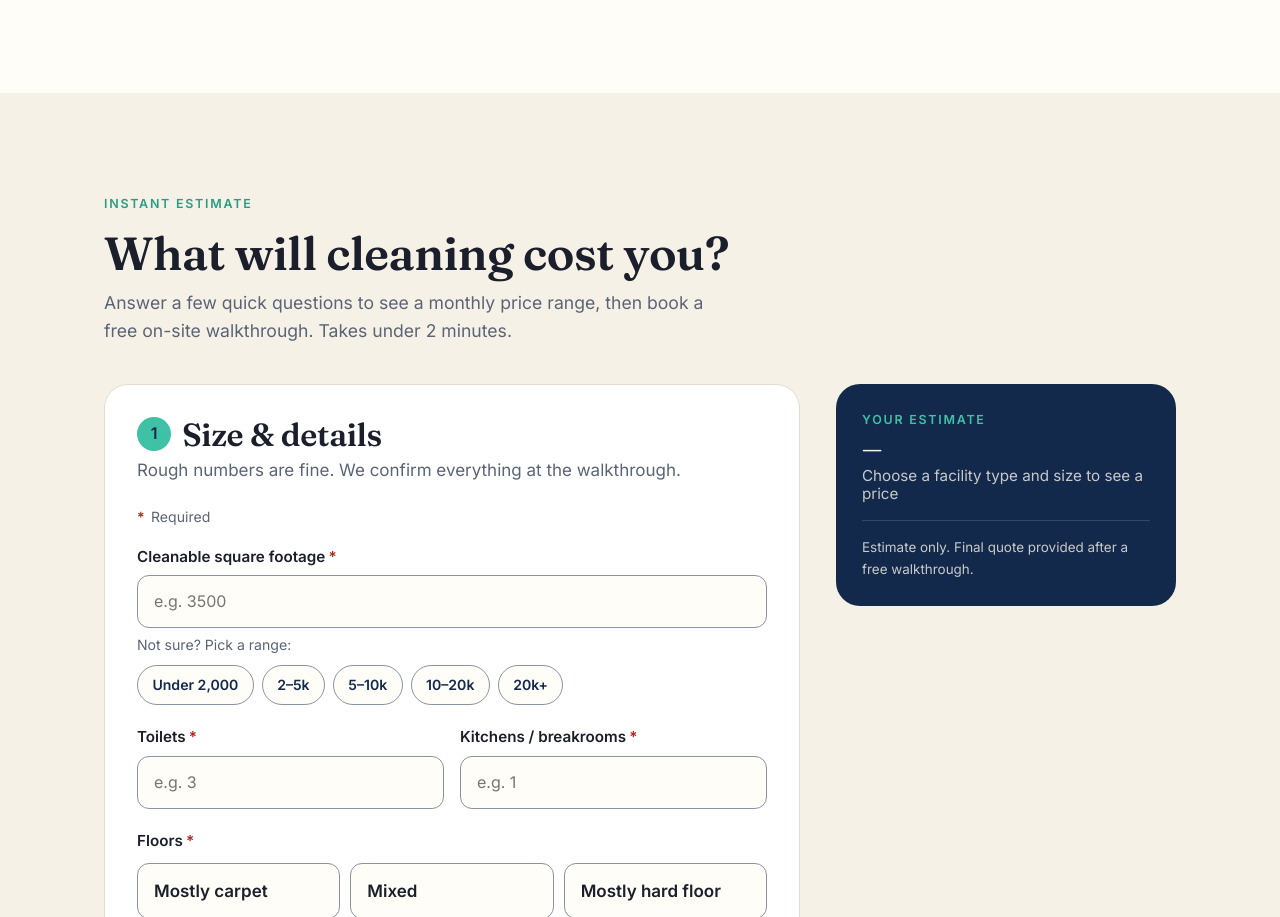
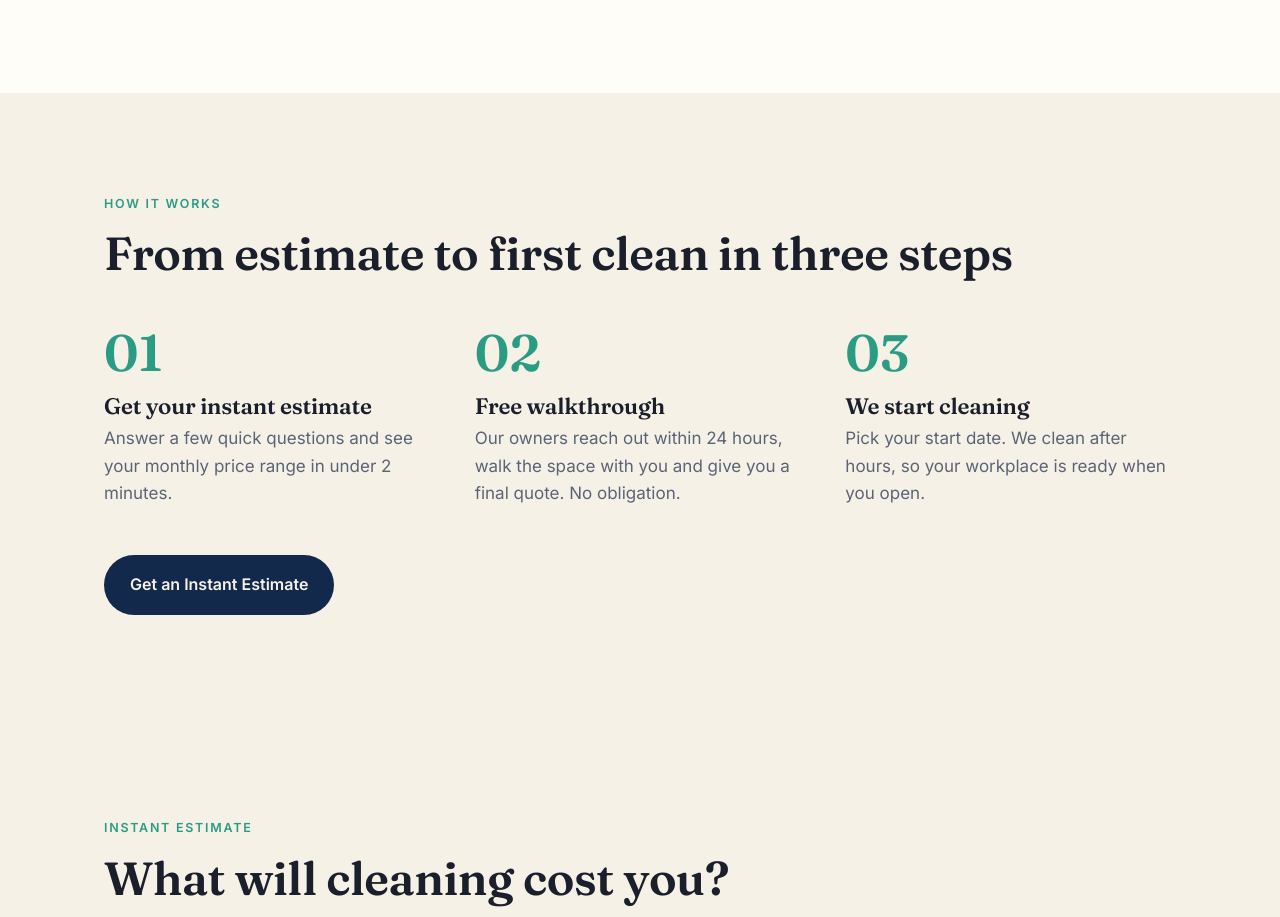
Before and after one commit to NikhilMath/Second-Man-Cleaning, a plain HTML site: page index.html in a window 1280 px wide. Shown: the part 1842-2759 px from the top of the page. Drawn offline with Linux system fonts and the light colour scheme.

Commit message:
Add a How it works section: estimate, walkthrough, first clean
Co-Authored-By: Claude Opus 5.5 <noreply@anthropic.com>

```diff
--- a/assets/styles.css
+++ b/assets/styles.css
@@ -72,6 +72,9 @@ section{padding:96px 0}
 .step::before{counter-increment:s;content:"0" counter(s);position:absolute;top:0;left:0;font-family:var(--serif);font-size:3.2rem;font-weight:600;color:var(--mint-d);line-height:1}
 .step h3{font-size:1.4rem;margin-bottom:.4rem}
 .step p{color:var(--muted)}
+ol.steps{list-style:none}
+.steps-cta{margin-top:2.6rem}
+@media (max-width:900px){ol.steps{grid-template-columns:1fr;gap:28px;max-width:560px}.step{padding:0 0 0 4.6rem}.step::before{font-size:2.6rem}}
 
 /* why */
 .why .wrap{display:grid;grid-template-columns:1fr 1fr;gap:64px;align-items:center}
--- a/index.html
+++ b/index.html
@@ -178,6 +178,28 @@
       <blockquote>"Client testimonial goes here: one or two sentences about reliability and results."</blockquote>
       <figcaption>Name, Title · Business name, Logan</figcaption>
     </figure>
+  </div>
+</section>
+
+<section id="how" class="steps-sec">
+  <div class="wrap">
+    <span class="eyebrow">How it works</span>
+    <h2>From estimate to first clean in three steps</h2>
+    <ol class="steps">
+      <li class="step">
+        <h3>Get your instant estimate</h3>
+        <p>Answer a few quick questions and see your monthly price range in under 2 minutes.</p>
+      </li>
+      <li class="step">
+        <h3>Free walkthrough</h3>
+        <p>Our owners reach out within 24 hours, walk the space with you and give you a final quote. No obligation.</p>
+      </li>
+      <li class="step">
+        <h3>We start cleaning</h3>
+        <p>Pick your start date. We clean after hours, so your workplace is ready when you open.</p>
+      </li>
+    </ol>
+    <p class="steps-cta"><a class="btn btn-next-home" href="#estimate">Get an Instant Estimate</a></p>
   </div>
 </section>
 
```
